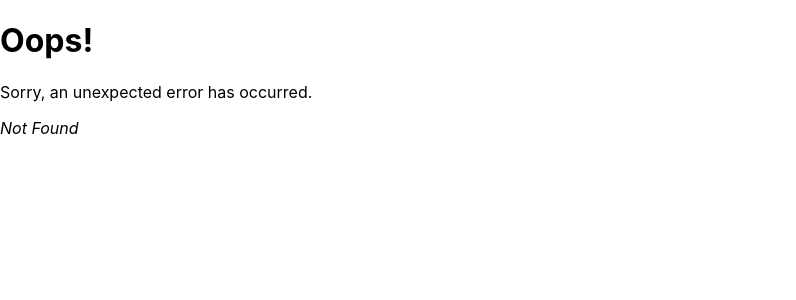
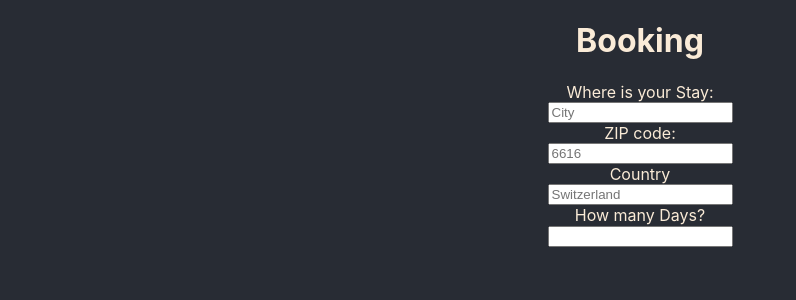
Before and after one commit to nmarforio/gio-travelapp, a React (Create React App) app: page /Booking in a window 1280 px wide. Before the commit this address had no page. Shown: the top 300 px of the page, without its empty margins (0-796 px from the left). Built offline with nearby package versions, Linux system fonts and the light colour scheme.

Commit message:
Done with the Budget form now doing the booking and implement the range-date-calendar

```diff
--- a/package.json
+++ b/package.json
@@ -11,6 +11,7 @@
     "@types/react": "^18.2.15",
     "@types/react-dom": "^18.2.7",
     "react": "^18.2.0",
+    "react-datepicker": "^4.16.0",
     "react-dom": "^18.2.0",
     "react-router-dom": "^6.14.2",
     "react-scripts": "5.0.1",
@@ -42,6 +43,7 @@
     ]
   },
   "devDependencies": {
+    "@types/react-datepicker": "^4.11.2",
     "@types/react-router-dom": "^5.3.3"
   }
 }
--- a/src/App.css
+++ b/src/App.css
@@ -1,29 +1,44 @@
-.App {
-  background-color: #282c34;
+.Home {
   text-align: center;
   display: grid;
   height: 100vh;
-  color: antiquewhite;
 }
 
-
-
 @media (prefers-reduced-motion: no-preference) {
-
 }
 
-.App-header {
-  background-color: #282c34;
+.Home-header {
   display: flex;
   flex-direction: column;
   align-items: center;
   justify-content: center;
   font-size: calc(10px + 2vmin);
-  color: antiquewhite
+
+}
+.budget{
+  background-color: #282c34;
+  display: grid;
+  justify-items: center;
+}
+.formNeg {
+  display: grid;
+  justify-content: center;
+  justify-items: center;
+}
+.formPlus {
+  display: grid;
+  justify-content: center;
+  justify-items: center;
 }
 
-.App-link {
-  color: #61dafb;
+.booking{
+  display: grid;
+  justify-content: center;
+  justify-items: center;
+}
+.bookingForm{
+  display: grid;
+  justify-items: center;
 }
 
 @keyframes App-logo-spin {
--- a/src/index.css
+++ b/src/index.css
@@ -1,5 +1,7 @@
 body {
+  background-color: #282c34;
   margin: 0;
+  color: antiquewhite;
   font-family: -apple-system, BlinkMacSystemFont, 'Segoe UI', 'Roboto', 'Oxygen',
     'Ubuntu', 'Cantarell', 'Fira Sans', 'Droid Sans', 'Helvetica Neue',
     sans-serif;
@@ -7,6 +9,7 @@ body {
   -moz-osx-font-smoothing: grayscale;
 }
 
+
 code {
   font-family: source-code-pro, Menlo, Monaco, Consolas, 'Courier New',
     monospace;
--- a/src/index.tsx
+++ b/src/index.tsx
@@ -6,6 +6,7 @@ import reportWebVitals from "./reportWebVitals";
 import { createBrowserRouter, RouterProvider } from "react-router-dom";
 import Budget from "./routes/Budget";
 import ErrorPage from "./error-page";
+import Booking from "./routes/Booking";
 
 const router = createBrowserRouter([
   {
@@ -17,6 +18,10 @@ const router = createBrowserRouter([
     path: "Budget",
     element: <Budget />,
   },
+  {
+    path:"Booking",
+    element: <Booking/>
+  }
 ]);
 
 const root = ReactDOM.createRoot(
--- /dev/null
+++ b/src/routes/Booking.tsx
@@ -0,0 +1,31 @@
+import DatePicker from "react-datepicker";
+import "react-datepicker/dist/react-datepicker.css";
+import { useState } from "react";
+
+function Booking() {
+  const [selectedDate, setSelectedDate] = useState<Date | null>(null);
+
+  return (
+    <div className="booking">
+      <h1>Booking</h1>
+      <form className="bookingForm">
+        <label>Where is your Stay:</label>
+        <input placeholder="City" type="text"></input>
+        <label>ZIP code:</label>
+        <input type="number" placeholder="6616"></input>
+        <label>Country</label>
+        <input type="text" placeholder="Switzerland"></input>
+      </form>
+      <label>How many Days?</label>
+      <DatePicker
+        dateFormat={"dd/MM/yyyy"}
+        showMonthDropdown
+        showYearDropdown
+        selected={selectedDate}
+        onChange={(date) => setSelectedDate(date)}
+      />
+    </div>
+  );
+}
+
+export default Booking;
--- a/src/routes/Budget.tsx
+++ b/src/routes/Budget.tsx
@@ -2,15 +2,15 @@ import React, { useState } from "react";
 import "../App.css";
 import { textSpanIsEmpty } from "typescript";
 
-const Budget: React.FC<{}> = () => {
+ function Budget() {
   const [formNeg, setFormNeg] = useState<Boolean>(false);
   const [formPlus, setFormPlus] = useState<Boolean>(false);
-  const [negBudget, setNegBudget] = useState<string>("");
+  const [negBudget, setNegBudget] = useState<String>("");
   const [negCategories, setNegCategories] = useState<String>("");
   const [negInfo, setNegInfo] = useState<String>("");
-  const [plusBudget, setPlusBudget] = useState<Number>(0);
+  const [plusBudget, setPlusBudget] = useState<String>("");
   const [plusCategories, setPlusCategories] = useState<String>("");
-  const [sum, setSum] = useState<Number>(0);
+  const [sum, setSum] = useState<number>(0);
 
   function showFormNeg() {
     setFormNeg(true);
@@ -19,39 +19,45 @@ const Budget: React.FC<{}> = () => {
   function showFormPlus() {
     setFormPlus(true);
   }
+
   function handleSubmitFormNeg(e: React.FormEvent) {
     e.preventDefault();
     setFormNeg(false);
     const inputNegBudget = document.getElementById("price") as HTMLInputElement;
-    setNegBudget(inputNegBudget?.value);
+    setNegBudget(inputNegBudget.value);
 
     const inputNegCategorie = document.getElementById(
-      "categoreisNeg"
-    ) as HTMLSelectElement
-
+      "categoriesNeg"
+    ) as HTMLSelectElement;
+    setNegCategories(inputNegCategorie?.value);
 
     const textareaNeg = document.getElementById("more") as HTMLTextAreaElement;
     setNegInfo(textareaNeg?.value);
 
-    // const sumNegBudget = (sum - inputNegBudget)
-    // setSum(sumNegBudget)
+    const sumNegBudget = sum - parseInt(inputNegBudget.value);
+    console.log(sumNegBudget, "NEGBUDGET");
+    setSum(sumNegBudget);
   }
-  console.log("NEG FORM DATA", negBudget, negCategories, negInfo);
 
   function handleSubmitFormPlus(e: React.FormEvent) {
-    // e.preventDefault();
-    // setFormPlus(false);
-    // const inputPlusBudget = e.currentTarget.amount.value;
-    // const inputPlusCategorie = e.currentTarget.categoriesPlus.value;
-    // setPlusBudget(inputPlusBudget)
-    // setPlusCategories(inputPlusCategorie)
-    // const sumPlusBudget = (sum + inputPlusBudget)
-    // setSum(sumPlusBudget)
+    e.preventDefault();
+    setFormPlus(false);
+    const inputPlusBudget = document.getElementById(
+      "amount"
+    ) as HTMLInputElement;
+
+    const inputPlusCategorie = document.getElementById(
+      "categoriesPlus"
+    ) as HTMLSelectElement;
+    setPlusCategories(inputPlusCategorie?.value);
+
+    const sumPlusBuget = sum + inputPlusBudget.value;
+    console.log(sumPlusBuget, "BudgetPLIS!!");
+    setSum(parseInt(sumPlusBuget));
   }
-  console.log(sum);
 
   const budgetFormPlus = formPlus ? (
-    <form name="formPlus" onSubmit={handleSubmitFormPlus}>
+    <form className="formPlus" onSubmit={handleSubmitFormPlus}>
       <label htmlFor="categoriesPlus">Add to your budget</label>
       <select id="categoriesPlus" name="categoriesPlus">
         <option value="startBudgte">Start Budget</option>
@@ -67,7 +73,10 @@ const Budget: React.FC<{}> = () => {
   );
 
   const budgetFormNeg = formNeg ? (
-    <form onSubmit={handleSubmitFormNeg} name="formNeg">
+    <form
+      className="formNeg"
+      onSubmit={handleSubmitFormNeg}
+    >
       <label htmlFor="categoriesNeg">Choos a categorie</label>
       <select name="categoriesNeg" id="categoriesNeg">
         <option value="transports">Transports</option>
@@ -91,13 +100,15 @@ const Budget: React.FC<{}> = () => {
   );
   return (
     <>
-      <div>
+      <div className="budget">
+        <h2>Check your Budget $</h2>
         <button onClick={showFormPlus}> + </button>
         <button onClick={showFormNeg}> - </button>
-        {/* <p>Total: {sum}</p> */}
+        {budgetFormNeg}
+      {budgetFormPlus}
+        <p>Total: {sum}</p>
       </div>
-      {budgetFormNeg}
-      {budgetFormPlus}
+
     </>
   );
 };
--- a/src/routes/Home.tsx
+++ b/src/routes/Home.tsx
@@ -9,7 +9,7 @@ function Home() {
   const newDate = day + "/" + month + "/" + year;
 
   return (
-    <div className="App">
+    <div className="Home">
       <header className="App-header">
         <h1>Gio! is your travel App</h1>
       </header>
@@ -17,7 +17,9 @@ function Home() {
         <h2>{newDate}</h2>
       </div>
       <div>
+        <a href="/booking">
         <h2>Booking</h2>
+        </a>
       </div>
       <div>
         <a href={"/budget"}>
```
Also changed, not shown: 1 other file (tests, documents, lock files or other folders).
